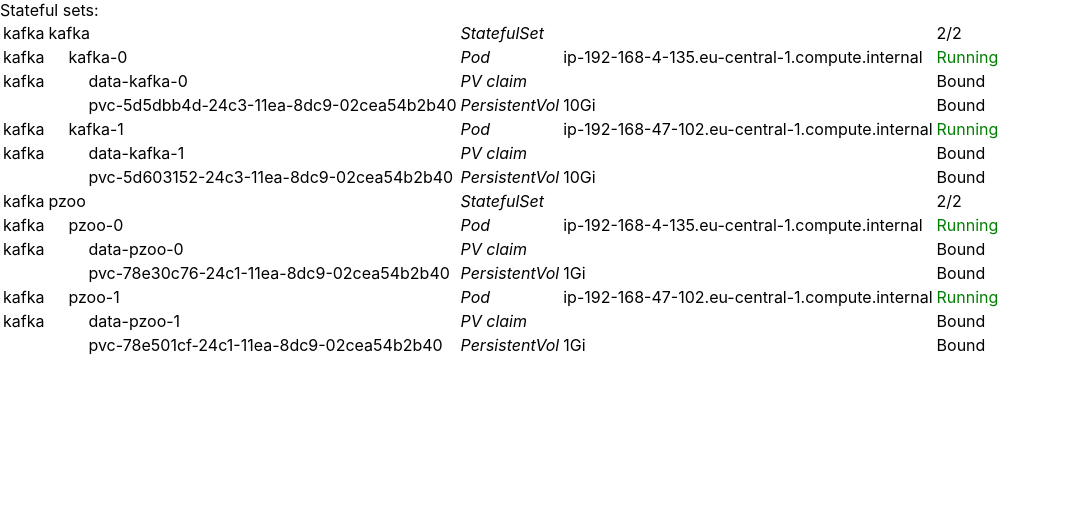
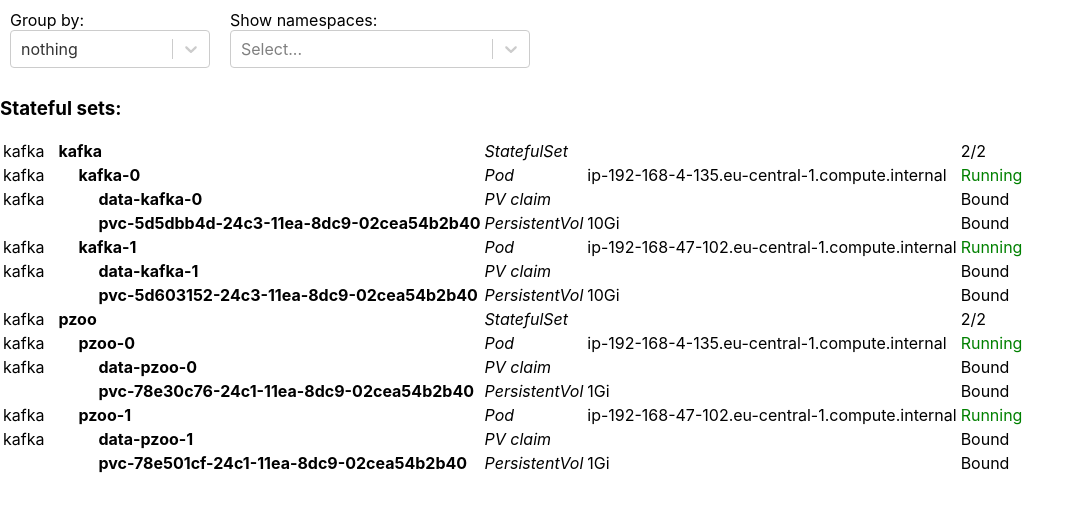
Before and after one commit to chookapp/kubview, a React (Create React App) app: page / in a window 1280 px wide. Shown: the top 512 px of the page, without its empty margins (0-1084 px from the left). Built offline with nearby package versions, Linux system fonts and the light colour scheme.

Commit message:
[master] groupby and filter
Branch: [master]

```diff
--- a/package.json
+++ b/package.json
@@ -10,8 +10,8 @@
     "axios": "^0.19.0",
     "react": "^16.12.0",
     "react-dom": "^16.12.0",
-    "react-dropdown": "^1.6.4",
-    "react-scripts": "3.3.0"
+    "react-scripts": "3.3.0",
+    "react-select": "^3.0.8"
   },
   "scripts": {
     "start": "react-scripts start",
--- a/src/BuildingBlocks.js
+++ b/src/BuildingBlocks.js
@@ -8,7 +8,8 @@ function ItemStatus(props) {
     return (<div style={{ color: color }}>{status}</div>);
 }
 function ItemName(props) {
-    return (<div>{props.item.name}</div>);
+    const indent = props.indent;
+    return (<div style={{ paddingLeft: 10 + indent * 20, paddingRigth: 10 }}><b>{props.item.name}</b></div>);
 }
 function ItemNamespace(props) {
     return (<div>{props.item.namespace}</div>);
@@ -18,8 +19,7 @@ function ItemKind(props) {
 }
 function ItemRow(props) {
     const item = props.item;
-    const indent = props.indent;
-    return (<tr><td><ItemNamespace item={item} /></td><td><div style={{ paddingLeft: indent * 20 }}><ItemName item={item} /></div></td><td><ItemKind item={item} /></td><td>{props.extra}</td><td><ItemStatus item={item} /></td></tr>);
+    return (<tr><td><ItemNamespace item={item} /></td><td><div><ItemName item={item} indent={props.indent}/></div></td><td><ItemKind item={item} /></td><td>{props.extra}</td><td><ItemStatus item={item} /></td></tr>);
 }
 
 function CustomRow(props) {
@@ -52,6 +52,9 @@ export function Pvc(props) {
 export function Pod(props) {
     const pod = props.pod;
     const indent = props.indent === undefined ? 0 : props.indent;
+    if(!props.groupBy(pod))
+        return null;
+
     return (<React.Fragment>
         <ItemRow item={pod} extra={pod.node} indent={indent} />
         {pod.pvcs.map((pvc) => <Pvc key={pvc.key} pvc={pvc} indent={indent + 1} />)}
@@ -61,8 +64,15 @@ export function Pod(props) {
 export function StatefullSet(props) {
     const ss = props.ss;
     const indent = props.indent === undefined ? 0 : props.indent;
+    const pods = ss.pods.map((pod) => <Pod key={pod.key} pod={pod} indent={indent + 1} groupBy={props.groupBy}/>)
+    if(pods.length === 0 && !props.groupBy(ss))
+        return null;
+
+    if(!props.filter(ss))
+        return null;
+
     return (<React.Fragment>
         <ItemRow item={ss} indent={indent} />
-        {ss.pods.map((pod) => <Pod key={pod.key} pod={pod} indent={indent + 1} />)}
+        {pods}
     </React.Fragment>);
 }
--- a/src/MainScreen.js
+++ b/src/MainScreen.js
@@ -1,17 +1,26 @@
 import React from 'react';
 import k8sproxy from './k8sproxy_mock.js';
+
+import Select from 'react-select';
 
 import "./style.css"
 import { StatefullSet, Pod, Pvc, Pv } from './BuildingBlocks';
 
+const groupByOptions = ['nothing', 'node', 'namespace'].map((v) => {return {value: v, label: v} } )
+
 class MainScreen extends React.Component {
+
 
     constructor(props) {
         super(props);
 
         this.state =
         {
-            groupBy: "none",
+            groupBy: groupByOptions[0],
+
+            showNamespacesOptions: [],
+            showNamespaces: [],
+
             data:
             {
                 pods: [],
@@ -24,7 +33,7 @@ class MainScreen extends React.Component {
             }
         }
 
-//        this.calcNewState = this.calcNewState.bind(this);
+        //this.handleGroupByChange = this.handleGroupByChange.bind(this);
     }
 
     componentDidMount() {
@@ -37,7 +46,31 @@ class MainScreen extends React.Component {
         promises.push(k8p.listPersistentVolumeForAllNamespaces().then((data) => { myData.pvs = this.createItems(data) }));
         promises.push(k8p.listStatefulSetForAllNamespaces().then((data) => { myData.statefullsetes = this.createItems(data) }));
 
-        Promise.all(promises).then(() => { this.setState({data: myData}); });
+        Promise.all(promises).then(() => {
+            this.postProcessData(myData)
+            this.setState({data: myData});
+            this.setState({showNamespacesOptions: myData.namespaces.map((v) => {return {value: v, label: v} } )})
+        });
+    }
+
+    postProcessData(data)
+    {
+        data.nodes = this.getUnique(data, "node")
+        data.namespaces = this.getUnique(data, "namespace")
+
+        for(let pvc of data.pvcs) {
+            data.pvs = this.extractPvs(pvc, data.pvs)
+        }
+
+        for(let pod of data.pods) {
+            data.pvcs = this.extractPvcs(pod, data.pvcs)
+        }
+
+        for(let ss of data.statefullsetes) {
+            const [children, remains] = this.getChildPods(ss.id, data.pods);
+            data.pods = remains
+            ss.pods = children
+        }
     }
 
     createItems(data) {
@@ -141,62 +174,84 @@ class MainScreen extends React.Component {
         return Array.from(vals.values())
     }
 
+    handleGroupByChange = selectedOption => {
+        this.setState({ groupBy: selectedOption });
+    };
+
+    handleShowNamespacesChange = selectedOption => {
+        this.setState({ showNamespaces: selectedOption });
+    };
+
+    // returns an array of functions.
+    // assuing we group by "node". For each node, we get a function that recives an "item" argument and checks if "item.node" equals that node
+    getGroupByFunctions() {
+        if(this.state.groupBy.value === "node")
+            return this.state.data.nodes.map(node => (item => item.node === node ))
+        if(this.state.groupBy.value === "namespace")
+            return this.state.data.namespaces.map(namespace => (item => item.namespace === namespace ))
+        return [(item => true)]
+    }
+
+    namespaceFilter = (item) => {
+        if(this.state.showNamespaces === null || this.state.showNamespaces.length === 0)
+            return true
+        if(this.state.showNamespaces.some(ns => (ns.value === item.namespace)))
+            return true
+        return false
+    }
+
     render() {
 
-        let pvs = this.state.data.pvs;
-        let pvcs = this.state.data.pvcs;
-        let pods = this.state.data.pods;
-        let statefullsetes = this.state.data.statefullsetes;
+        const pvs = this.state.data.pvs;
+        const pvcs = this.state.data.pvcs;
+        const pods = this.state.data.pods;
+        const statefullsetes = this.state.data.statefullsetes;
 
-        let nodes = this.getUnique(this.state.data, "node")
-        let namespaces = this.getUnique(this.state.data, "namespace")
-
-
-
-        for(let pvc of pvcs) {
-            pvs = this.extractPvs(pvc, pvs)
-        }
-
-        for(let pod of pods) {
-            pvcs = this.extractPvcs(pod, pvcs)
-        }
-
-        for(let ss of statefullsetes) {
-            const [children, remains] = this.getChildPods(ss.id, pods);
-            pods = remains
-            ss.pods = children
-        }
-
-// {this.GetGroupByElements().map((elem) =>
 
         return(
             <div>
 
+            <div>
+            <div style={{width: "200px", display:"inline-block", padding:"10px"}}>
+                Group by:
+                <Select value={this.state.groupBy} onChange={this.handleGroupByChange} options={groupByOptions}/>
+            </div>
+            <div style={{width: "300px", display:"inline-block", padding:"10px"}}>
+                Show namespaces:
+                <Select isMulti value={this.state.showNamespaces} onChange={this.handleShowNamespacesChange} options={this.state.showNamespacesOptions}/>
+            </div>
+            </div>
 
-
-            Stateful sets:
+            <div>
+            <h3>Stateful sets:</h3>
             <table><tbody>
-
-                {statefullsetes.map((ss) => <StatefullSet key={ss.key} ss={ss}/>)}
+            {this.getGroupByFunctions().map((groupBy) =>
+                statefullsetes.map((ss) => <StatefullSet key={ss.key} ss={ss} groupBy={groupBy} filter={this.namespaceFilter}/>)
+            )}
             </tbody></table>
+            </div>
 
             {pods.length > 0 &&
             <div>
-            Unattached pods:
-            <table><tbody>{pods.map((pod) => <Pod key={pod.key} pod={pod}/> )}</tbody></table>
+            <h3>Unattached pods:</h3>
+            <table><tbody>
+            {this.getGroupByFunctions().map((groupBy) =>
+                pods.map((pod) => <Pod key={pod.key} pod={pod} groupBy={groupBy} filter={this.namespaceFilter}/>)
+            )}
+            </tbody></table>
             </div>
             }
 
             {pvcs.length > 0 &&
             <div>
-            Unattached PVCs:
+            <h3>Unattached PVCs:</h3>
             <table><tbody>{pvcs.map((pvc) => <Pvc key={pvc.key} pvc={pvc}/>)}</tbody></table>
             </div>
             }
 
             {pvs.length > 0 &&
             <div>
-            Unattached persistant volumes:
+            <h3>Unattached persistant volumes:</h3>
             <table><tbody>{pvs.map((pv) => <Pv key={pv.key} pv={pv}/>)}</tbody></table>
             </div>
             }
```
